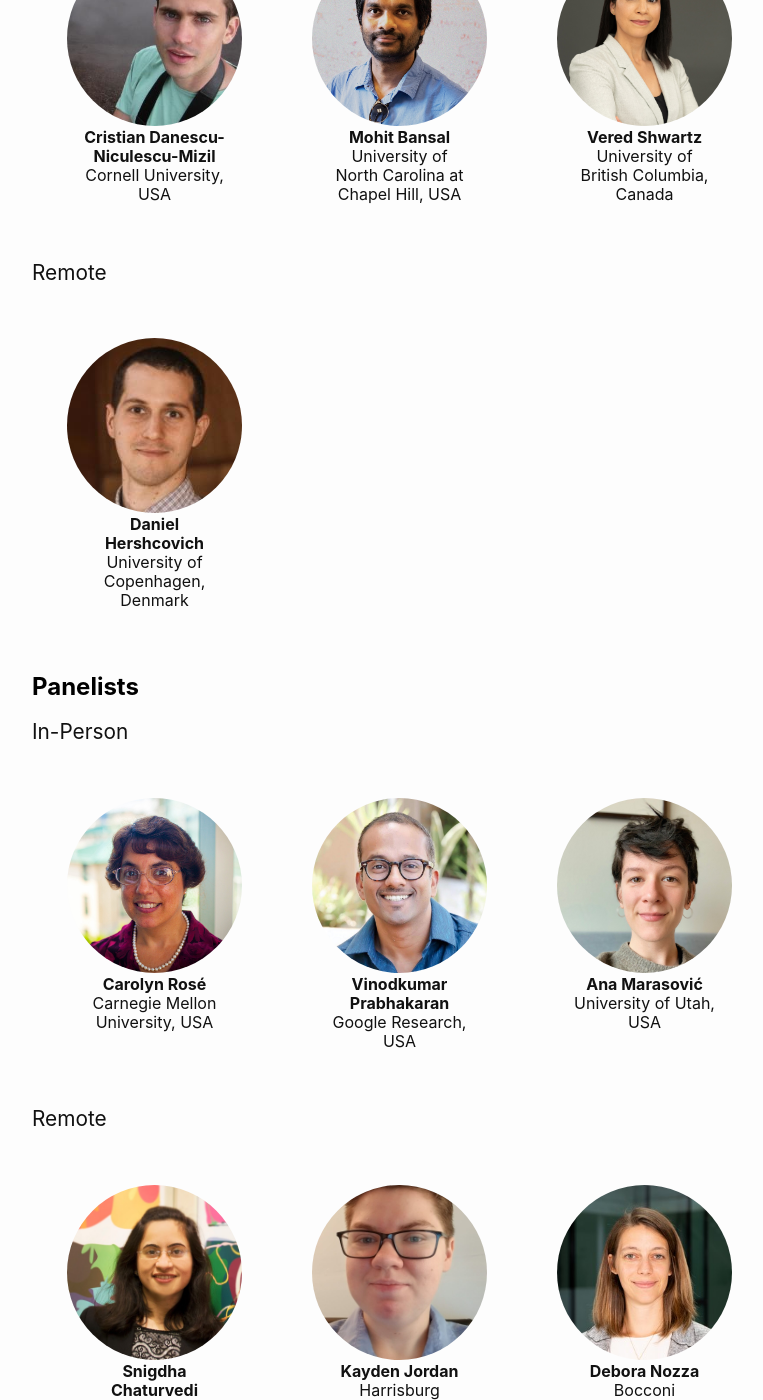
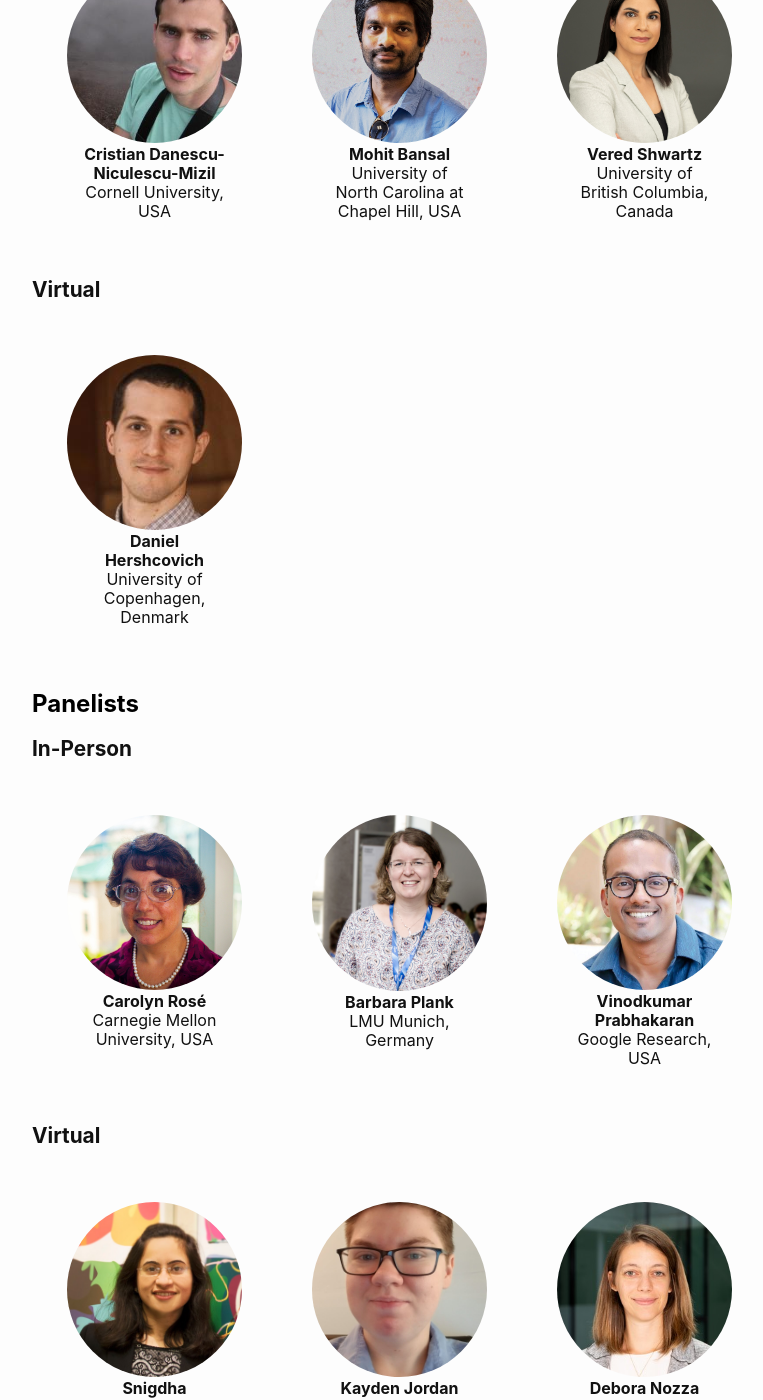
Before and after one commit to hucllm-workshop/hucllm-workshop.github.io, a Jekyll site: the page built from index.md, in a window 1280 px wide and 1400 px high, scrolled down 3377 px. Shown: the whole window, without its empty margins (118-881 px from the left). Built offline with Jekyll 4.4.1, drawn with Linux system fonts in a browser that asks for light colours; nearby versions of some CDN libraries; some of the changed text lies outside the part shown.

Commit message:
added barbara

```diff
--- a/index.md
+++ b/index.md
@@ -12,6 +12,11 @@ layout: home
 <!-- <center>
 <h2 class="blackpar_title">Human-Centered Large Language Modeling Workshop </h2>
 </center> -->
+
+
+<p style="margin: 2em 0 !important; padding: 1em;color: #494e52; text-indent: initial; background-color: #ebf5f8; border-radius: 4px; box-shadow: 0 1px 1px rgba(59, 156, 186, 0.25);">
+	<b>Follow us on X: <a href="https://twitter.com/intent/user?screen_name=HuCLLM">@HuCLLM</a></a>
+</p>
 
 <p style="margin: 2em 0 !important; padding: 1em;color: #494e52; text-indent: initial; background-color: #ebf5f8; border-radius: 4px; box-shadow: 0 1px 1px rgba(59, 156, 186, 0.25);">
 	<b>Workshop Registration Information (Early Deadline: Sunday, July 21)</b>: <a href="https://2024.aclweb.org/registration">https://2024.aclweb.org/registration</a>
@@ -201,7 +206,7 @@ The areas of interest include:
 </div>
 
 <div class="row_perso">
-<p style="font-size: 1.3em;">Remote</p>
+<p style="font-size: 1.3em;">Virtual</p>
 	<div class="card_perso column_perso">
 	  <img src="/images/daniel_hershcovich.jpeg" alt="Daniel Hershcovich" class="img_card_perso">
 	  <div class="container_perso">
@@ -246,6 +251,18 @@ The areas of interest include:
 	  </div>
 	</div>
 	<div class="card_perso column_perso">
+	  <img src="/images/barbara_plank.png" alt="Barbara Plank" class="img_card_perso">
+	  <div class="container_perso">
+		<center>
+		<h6>
+			<b>Barbara Plank</b>
+			<br>
+			LMU Munich, Germany
+		</h6>
+		</center>
+	  </div>
+	</div>
+	<div class="card_perso column_perso">
 	  <img src="/images/vinodkumar_prabhakaran.jpeg" alt="Vinodkumar Prabhakaran" class="img_card_perso">
 	  <div class="container_perso">
 		<center>
@@ -257,7 +274,7 @@ The areas of interest include:
 		</center>
 	  </div>
 	</div>
-  <div class="card_perso column_perso">
+  <!-- <div class="card_perso column_perso">
 	  <img src="/images/ana_marasovic.jpeg" alt="Ana Marasović" class="img_card_perso">
 	  <div class="container_perso">
 		<center>
@@ -268,11 +285,11 @@ The areas of interest include:
 		</h6>
 		</center>
 	  </div>
-	</div>
+	</div> -->
 
 </div>
 <div class="row_perso">
-<p style="font-size: 1.3em;">Remote</p>
+<p style="font-size: 1.3em;">Virtual</p>
   <div class="card_perso column_perso">
 	  <img src="/images/snigdha_chaturvedi.jpeg" alt="Snigdha Chaturvedi" class="img_card_perso">
 	  <div class="container_perso">
@@ -520,7 +537,7 @@ The areas of interest include:
 	<li>Mounika Marreddy, University of Bonn, Germany</li>
 </ul>
 
-<p style="font-size: 125%; margin-top:20px;">Follow us on X: <a href="https://twitter.com/intent/user?screen_name=HuCLLM">@HuCLLM</a></p>
+
 
 
 <!-- <br><br>
```
Also changed, not shown: images/barbara_plank.png (added).
